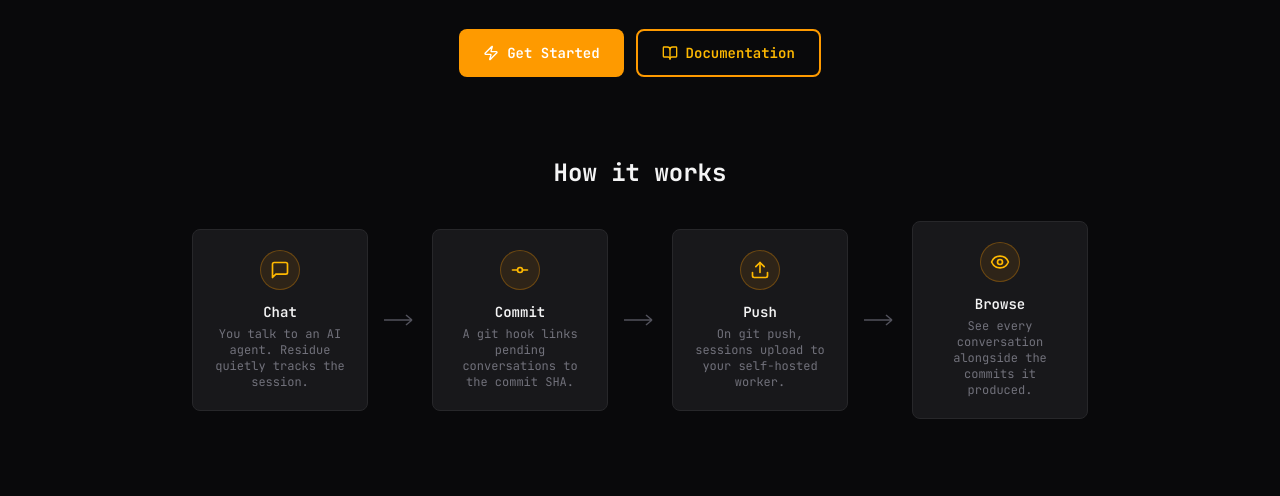
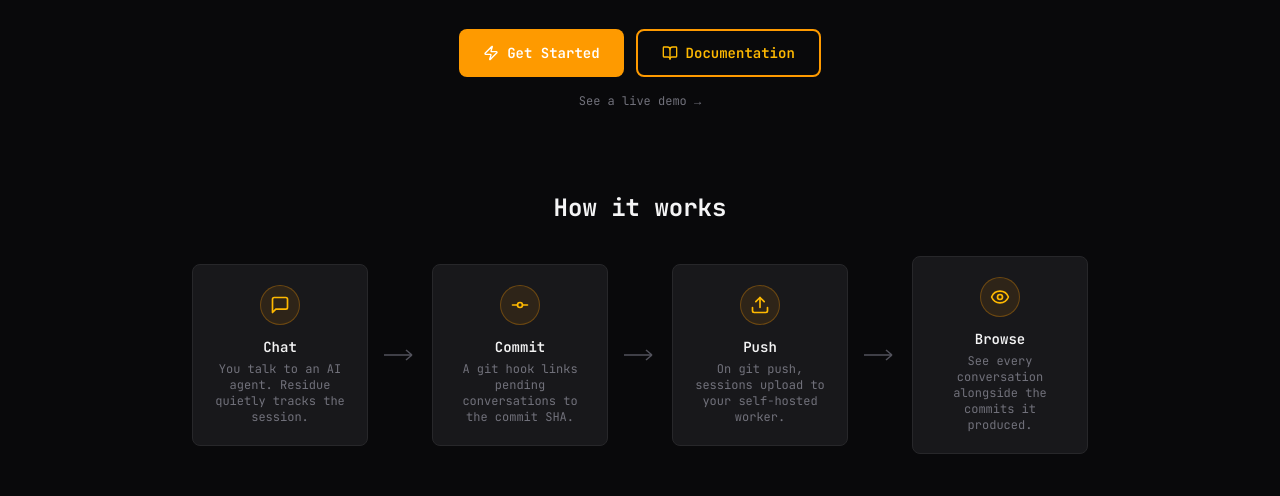
Before and after one commit to butttons/residue, an Astro site in the folder packages/docs/: page / in a window 1280 px wide. Shown: the part 242-738 px from the top of the page. Built offline with nearby package versions, Linux system fonts and the light colour scheme; Astro itself is replaced by a stand-in of ours.

Commit message:
docs: add live demo link to landing page
- Link to demo.residue.dev below hero CTA buttons.
- Gitignore seed-demo.sh and wrangler.local.demo.jsonc.

```diff
--- a/packages/docs/src/pages/index.astro
+++ b/packages/docs/src/pages/index.astro
@@ -48,6 +48,14 @@
                     Documentation
                 </a>
             </div>
+            <a
+                href="https://demo.residue.dev"
+                target="_blank"
+                rel="noopener noreferrer"
+                class="text-zinc-500 hover:text-amber-400 text-xs mt-4 inline-block transition-colors"
+            >
+                See a live demo →
+            </a>
         </div>
 
         <!-- How it works -->
```
Also changed, not shown: 1 other file.
